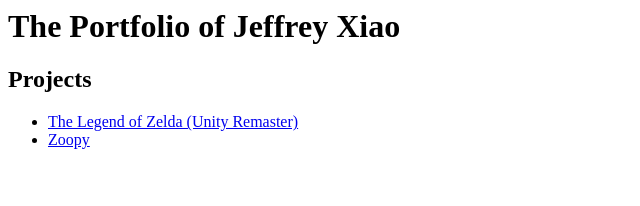
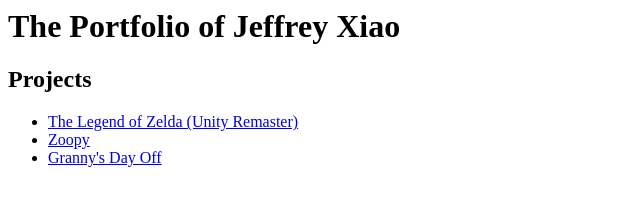
Before and after one commit to JeffXiao2024/Portfolio, a plain HTML site: page index.html in a window 1280 px wide. Shown: the whole page, without its empty margins (0-640 px from the left). Drawn offline with Linux system fonts and the light colour scheme.

Commit message:
Add files via upload

```diff
--- a/index.html
+++ b/index.html
@@ -9,6 +9,7 @@
 <ul>
     <li><a href="https://b00pster.itch.io/nes-legend-of-zelda-remake-extra">The Legend of Zelda (Unity Remaster)</a></li>
     <li><a href="https://b00pster.itch.io/zoopy">Zoopy</a></li>
+    <li><a href="https://b00pster.itch.io/grannys-day-off-web">Granny's Day Off</a></li>
 </ul>
 
 <!-- TIP: Rename this file "index.html", and it will become the default landing page whenever someone navigates their browser to your domain. -->
```
